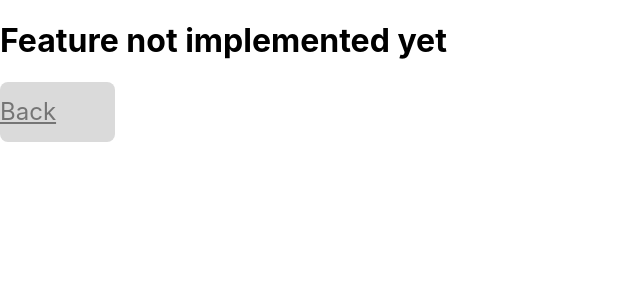
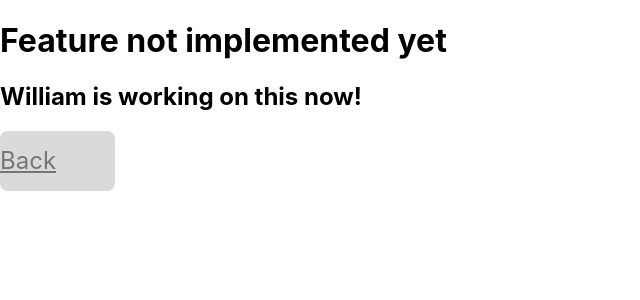
Before and after one commit to WilliamWFK/RealmRender, a React (Create React App) app in the folder software/realm-render/: page /join in a window 1280 px wide. Shown: the top 300 px of the page, without its empty margins (0-640 px from the left). Built offline with nearby package versions, Linux system fonts and the light colour scheme.

Commit message:
feat(software): Initialize Firebase

```diff
--- a/software/realm-render/package.json
+++ b/software/realm-render/package.json
@@ -6,6 +6,7 @@
     "@testing-library/jest-dom": "^5.17.0",
     "@testing-library/react": "^13.4.0",
     "@testing-library/user-event": "^13.5.0",
+    "firebase": "^10.4.0",
     "react": "^18.2.0",
     "react-dom": "^18.2.0",
     "react-router-dom": "^6.15.0",
--- a/software/realm-render/src/pages/join.js
+++ b/software/realm-render/src/pages/join.js
@@ -1,10 +1,35 @@
 import React, { useState } from 'react';
 import { Link } from 'react-router-dom';
+
+// Import the functions you need from the SDKs you need
+import { initializeApp } from "firebase/app";
+import { getAnalytics } from "firebase/analytics";
+// TODO: Add SDKs for Firebase products that you want to use
+// https://firebase.google.com/docs/web/setup#available-libraries
+
+// Your web app's Firebase configuration
+// For Firebase JS SDK v7.20.0 and later, measurementId is optional
+// const firebaseConfig = {
+//     apiKey: "AIzaSyD2BiKIfddYlKeHJGDhGak0GISeyLBGgUE",
+//     authDomain: "realm-render.firebaseapp.com",
+//     databaseURL: "https://realm-render-default-rtdb.asia-southeast1.firebasedatabase.app",
+//     projectId: "realm-render",
+//     storageBucket: "realm-render.appspot.com",
+//     messagingSenderId: "685134175570",
+//     appId: "1:685134175570:web:114415e40a45fa81522e8b",
+//     measurementId: "G-1BF179DG8W"
+//   };
+
+// // Initialize Firebase
+// const app = initializeApp(firebaseConfig);
+// const analytics = getAnalytics(app);
+// const db = getFirestore(app);
 
 const Join = () => {
     return (
         <div class="App">
             <h1>Feature not implemented yet</h1>
+            <h2>William is working on this now!</h2>
             <Link to="/index" class="backButton">Back</Link>
         </div>
     )
```
Also changed, not shown: 1 other file (tests, documents, lock files or other folders).
